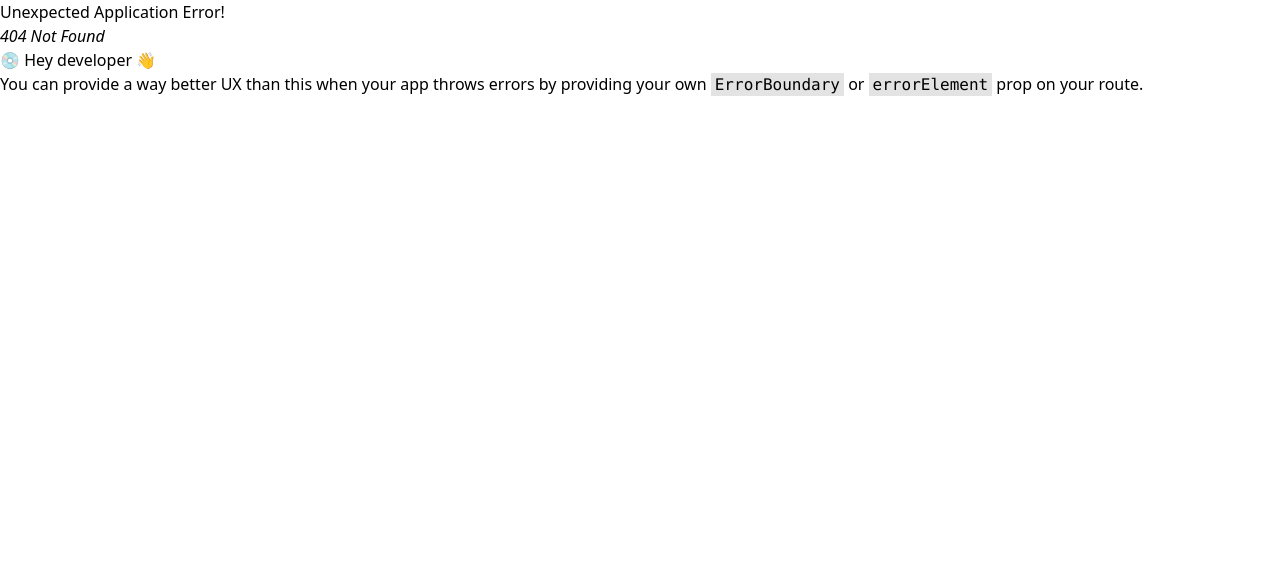
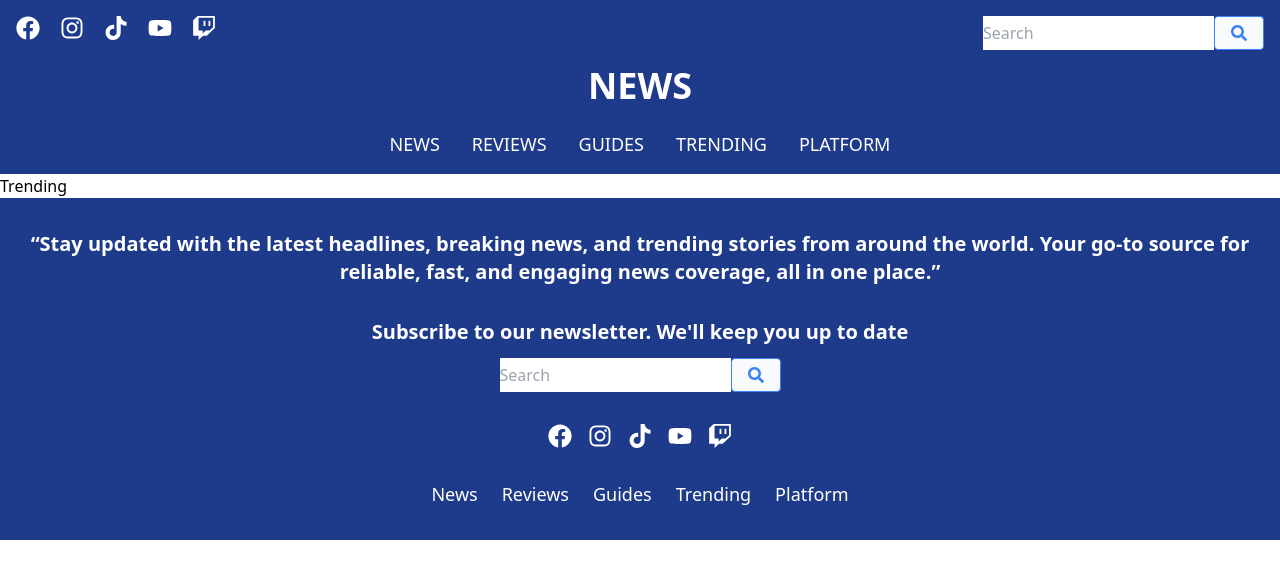
Before and after one commit to aggelooskk/News-app, a React (Create React App) app: page /trending in a window 1280 px wide. Before the commit this address had no page. Shown: the top 578 px of the page. Built offline with nearby package versions, Linux system fonts and the light colour scheme.

Commit message:
trending screen

```diff
--- a/src/Components/Footer.jsx
+++ b/src/Components/Footer.jsx
@@ -77,7 +77,7 @@ const Footer = () => {
             Guides
           </a>
           <a
-            href="#trending"
+            href="/trending"
             className="text-white text-lg hover:underline hover:text-gray-400"
           >
             Trending
--- a/src/Components/Header.jsx
+++ b/src/Components/Header.jsx
@@ -70,7 +70,7 @@ const Header = () => {
             Guides
           </a>
           <a
-            href="#trending"
+            href="/trending"
             className="text-white uppercase text-lg hover:underline"
           >
             Trending
--- /dev/null
+++ b/src/Screens/TrendingScreen.jsx
@@ -0,0 +1,11 @@
+import React from 'react'
+
+const TrendingScreen = () => {
+  return (
+    <>
+      Trending
+    </>
+  )
+}
+
+export default TrendingScreen
--- a/src/index.js
+++ b/src/index.js
@@ -9,6 +9,7 @@ import {
   Route,
 } from "react-router-dom";
 import HomeScreen from "./Screens/HomeScreen";
+import TrendingScreen from "./Screens/TrendingScreen";
 import { Provider } from "react-redux";
 import store from "./store";
 
@@ -16,6 +17,7 @@ const router = createBrowserRouter(
   createRoutesFromElements(
     <Route path="/" element={<App />}>
       <Route index={true} element={<HomeScreen />} />
+      <Route path="/trending" element={<TrendingScreen />} />
     </Route>
   )
 );
```
